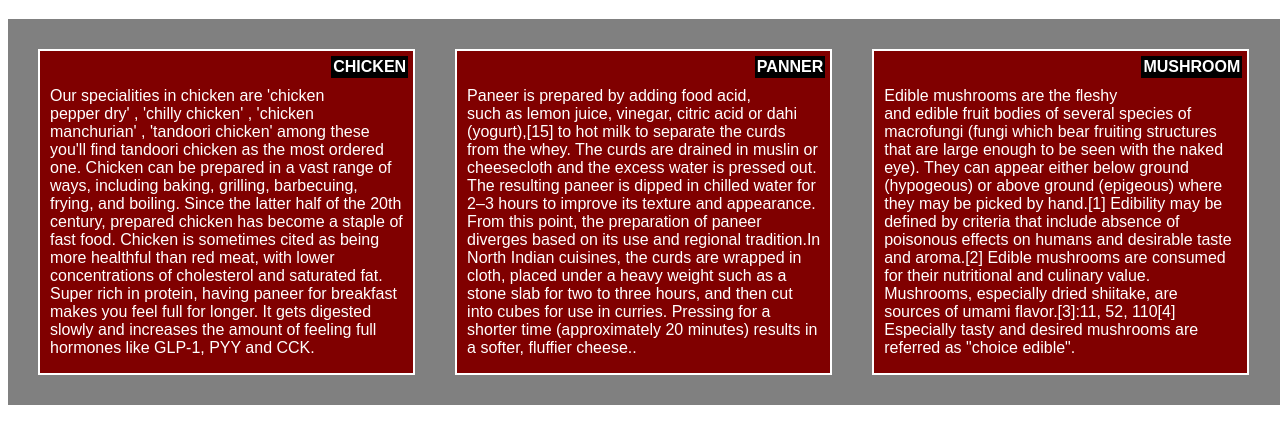
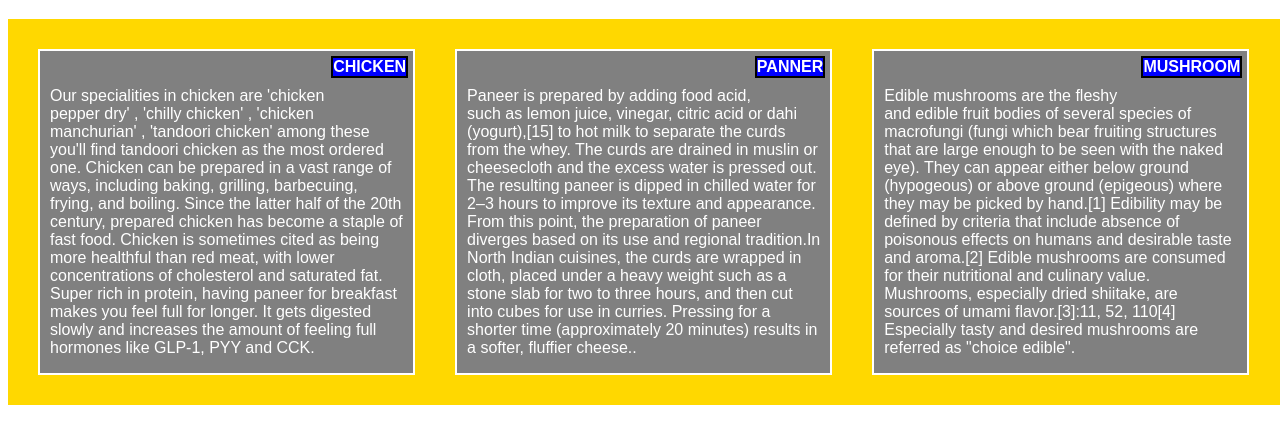
Before and after one commit to Vinayaka24/week2-assignment, a plain HTML site: page index.html in a window 1280 px wide. Shown: the part 61-504 px from the top of the page. Drawn offline with Linux system fonts and the light colour scheme.

Commit message:
Update stylesheet.css
Updated

```diff
--- a/stylesheet.css
+++ b/stylesheet.css
@@ -8,7 +8,7 @@
 }
 .h2{
 	border: 2px solid black;
-    background-color: black;
+    background-color: blue;
     float: right;
     margin: 0px 0px;
     padding: 10px
@@ -17,7 +17,7 @@
 
 #divo{
 	width: 100%;
-	background-color: grey;
+	background-color: #ffd800;
 	margin: 0px;
 	padding: 10px;
 	border: 5px black;
@@ -89,7 +89,7 @@
 	border: 2px solid white;
 	margin: 20px;
 	box-sizing: border-box;
-	background-color: maroon;
+	background-color: grey;
 }
 
 /*for medium screen*/
```
